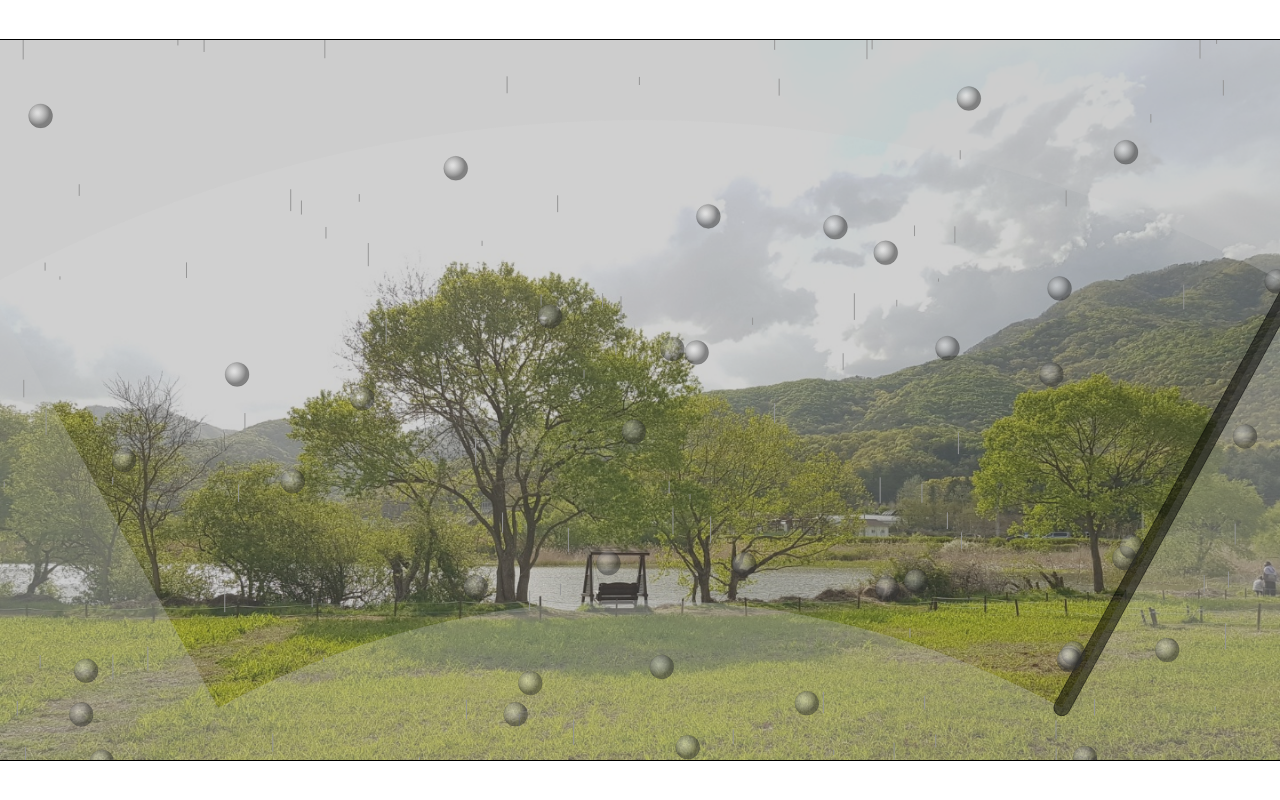
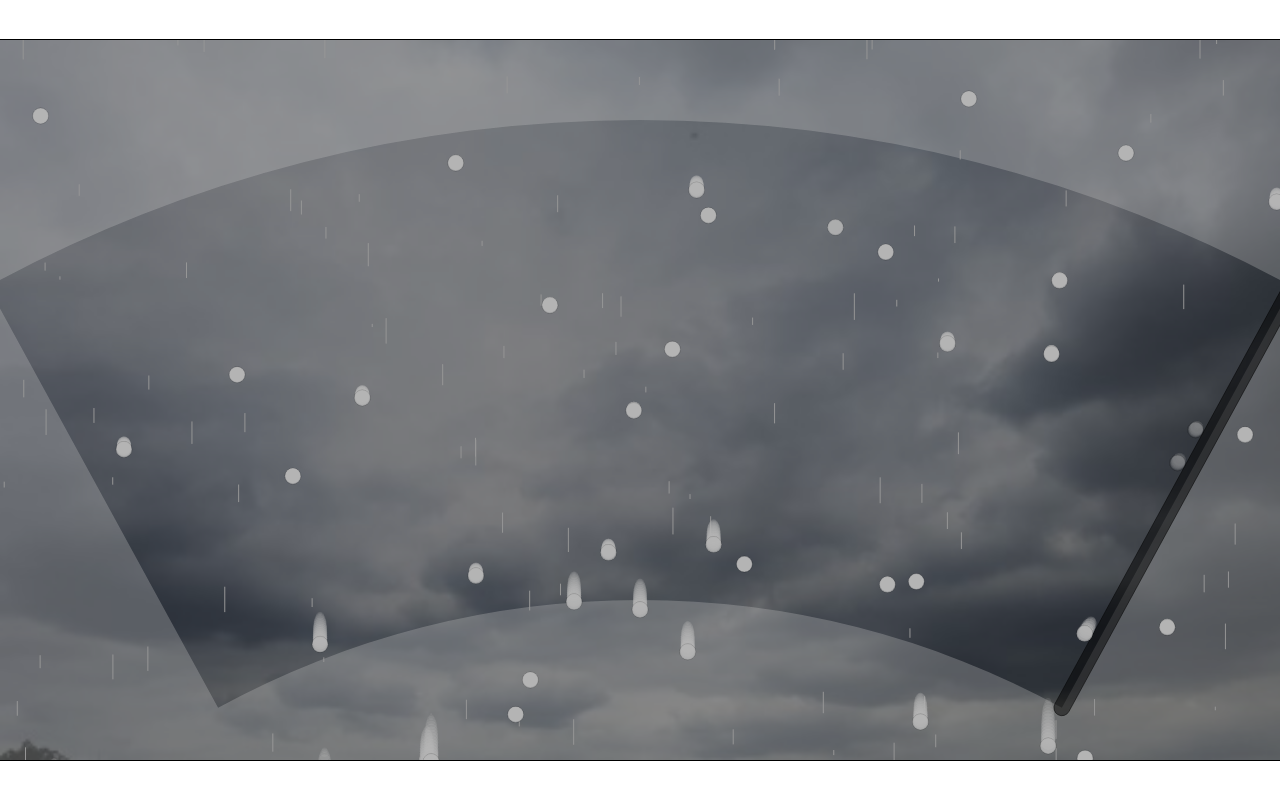
Before and after one commit to 4802852/watching_rain_in_car, a React (Create React App) app: page / in a window 1280 px wide. Built offline with nearby package versions, Linux system fonts and the light colour scheme.

Commit message:
style modify

```diff
--- /dev/null
+++ b/src/components/RainDropOnAir.js
@@ -0,0 +1,34 @@
+export class DropOnAir {
+  constructor(index, canvasWidth, canvasHeight) {
+    this.index = index;
+    this.canvasWidth = canvasWidth;
+    this.canvasHeight = canvasHeight;
+    this.speedVar = canvasHeight / 150;
+    this.minSpeed = canvasHeight / 20;
+    this.lengthVar = canvasHeight / 30;
+    this.minLength = canvasHeight / 255;
+    this.x = Math.random() * this.canvasWidth;
+    this.y = Math.random() * this.canvasHeight;
+    this.speed = Math.random() * this.speedVar + this.minSpeed;
+    this.length = Math.random() * this.lengthVar + this.minLength;
+  }
+
+  draw(context) {
+    context.strokeStyle = "rgb(150,150,150)";
+    context.beginPath();
+    context.moveTo(this.x, this.y);
+    context.lineTo(this.x, this.y + this.length);
+    context.stroke();
+  }
+
+  update(context) {
+    this.y += this.speed;
+    if (this.y > this.canvasHeight) {
+      this.x = Math.random() * this.canvasWidth;
+      this.y = 0;
+      this.speed = Math.random() * this.speedVar + this.minSpeed;
+      this.length = Math.random() * this.lengthVar + this.minLength;
+    }
+    this.draw(context);
+  }
+}
--- a/src/components/RainDrop.js
+++ b/src/components/RainDropOnWindow.js
@@ -1,59 +1,22 @@
-export class DropOnAir {
-  constructor(index, canvasWidth, canvasHeight) {
-    this.index = index;
-    this.canvasWidth = canvasWidth;
-    this.canvasHeight = canvasHeight;
-    this.speedVar = canvasHeight / 150;
-    this.minSpeed = canvasHeight / 20;
-    this.lengthVar = canvasHeight / 30;
-    this.minLength = canvasHeight / 255;
-    this.x = Math.random() * this.canvasWidth;
-    this.y = Math.random() * this.canvasHeight;
-    this.speed = Math.random() * this.speedVar + this.minSpeed;
-    this.length = Math.random() * this.lengthVar + this.minLength;
-  }
-
-  draw(context) {
-    context.strokeStyle = "rgb(150,150,150)";
-    context.beginPath();
-    context.moveTo(this.x, this.y);
-    context.lineTo(this.x, this.y + this.length);
-    context.stroke();
-  }
-
-  update(context) {
-    this.y += this.speed;
-    if (this.y > this.canvasHeight) {
-      this.x = Math.random() * this.canvasWidth;
-      this.y = 0;
-      this.speed = Math.random() * this.speedVar + this.minSpeed;
-      this.length = Math.random() * this.lengthVar + this.minLength;
-    }
-    this.draw(context);
-  }
-}
-
 export class DropOnWindow {
   constructor(index, canvasWidth, canvasHeight) {
     this.index = index;
     this.canvasWidth = canvasWidth;
     this.canvasHeight = canvasHeight;
-    this.dropSize = Math.floor(canvasHeight / 60);
+    this.dropSize = canvasHeight / 100 >= 3 ? canvasHeight / 90 : 3;
     this.wiperThres = canvasWidth / 80;
     this.speedVar = canvasHeight / 500;
     this.minSpeed = canvasHeight / 400;
-    this.lengthVar = canvasHeight / 30;
-    this.minLength = canvasHeight / 500;
     this.x = Math.random() * this.canvasWidth;
     this.y = Math.random() * this.canvasHeight;
     this.maxSpeed = Math.random() * this.speedVar + this.minSpeed;
-    this.length = Math.random() * this.lengthVar + this.minLength;
     this.cnt = 0;
     this.speed = 0;
     this.acceration = 0.05;
   }
 
   draw(context, wiperData) {
+    let isWiped = 0.7;
     if (this.speed < this.maxSpeed) this.speed = this.acceration * (this.cnt / 50) * (this.cnt / 50);
     this.cnt++;
     if (this.y > this.canvasHeight) {
@@ -85,18 +48,22 @@ export class DropOnWindow {
         this.y += dy * 2;
       }
       this.y += this.speed / 5;
+      isWiped = 0.1;
     } else {
       this.y += this.speed;
     }
-    context.strokeStyle = "rgb(0,0,0,00.1)";
+    context.strokeStyle = "rgb(0,0,0,0.2)";
     context.beginPath();
     context.arc(this.x, this.y, this.dropSize, 0, 2 * Math.PI);
     context.stroke();
-    let grd = context.createRadialGradient(this.x - this.dropSize / 4, this.y - this.dropSize / 4, (this.dropSize / 12) & 7, this.x - this.dropSize / 4, this.y - this.dropSize / 4, this.dropSize);
-    grd.addColorStop(0, "rgb(255,255,255,0.3)");
-    grd.addColorStop(1, "rgb(50,50,50,0.5");
-    context.fillStyle = grd;
+    context.fillStyle = `rgb(180,180,180,${isWiped})`;
     context.fill();
+    const data = {
+      x: this.x,
+      y: this.y,
+      opacity: isWiped,
+    };
+    return data;
   }
 
   update() {
@@ -108,3 +75,39 @@ export class DropOnWindow {
     this.cnt = 0;
   }
 }
+
+export class DropRemain {
+  constructor(index, canvasWidth, canvasHeight, remainDropNumber) {
+    this.index = index;
+    this.canvasWidth = canvasWidth;
+    this.canvasHeight = canvasHeight;
+    let remainNumber = Math.floor(this.index / remainDropNumber);
+    this.dropSize = (canvasHeight / 100) * (1 - Math.pow(0.85, remainNumber));
+    this.wiperThres = canvasWidth / 80;
+    this.x = -20;
+    this.y = -20;
+    this.opacity = 0;
+  }
+
+  draw(context, dropData) {
+    const { x, y, opacity } = dropData;
+    this.x = x;
+    this.y = y;
+    this.opacity = opacity * 0.9;
+    context.strokeStyle = "rgb(0,0,0,0)";
+    context.beginPath();
+    context.arc(this.x, this.y, this.dropSize, 0, Math.PI * 2);
+    context.stroke();
+    context.fillStyle = `rgb(180,180,180,${this.opacity})`;
+    context.fill();
+  }
+
+  getData() {
+    const data = {
+      x: this.x,
+      y: this.y,
+      opacity: this.opacity,
+    };
+    return data;
+  }
+}
--- a/src/components/RainInCar.js
+++ b/src/components/RainInCar.js
@@ -1,12 +1,13 @@
 import React from "react";
 import { useCanvas } from "../hooks/useCanvas";
-import { DropOnAir, DropOnWindow } from "./RainDrop";
+import { DropOnAir } from "./RainDropOnAir";
+import { DropOnWindow, DropRemain } from "./RainDropOnWindow";
 import Wiper from "./Wiper";
 
 const RainInCar = ({ canvasWidth, canvasHeight }) => {
   // Background
   const fillBackground = (context) => {
-    context.fillStyle = "rgb(100,100,100,0.3)";
+    context.fillStyle = "rgb(31,31,31,0.5)";
     context.fillRect(0, 0, canvasWidth, canvasHeight);
   };
 
@@ -50,9 +51,15 @@ const RainInCar = ({ canvasWidth, canvasHeight }) => {
   }
 
   // RainDrop on Window
+  const dropNumber = canvasWidth < 500 ? 20 : 40;
   const windowDrops = [];
-  for (let i = 0; i < (canvasWidth < 500 ? 20 : 40); i++) {
+  for (let i = 0; i < dropNumber; i++) {
     windowDrops.push(new DropOnWindow(i, canvasWidth, canvasHeight));
+  }
+  const reaminDropNumber = 15;
+  const windowDropRemains = [];
+  for (let i = 0; i < dropNumber * (reaminDropNumber + 1); i++) {
+    windowDropRemains.push(new DropRemain(i, canvasWidth, canvasHeight, reaminDropNumber));
   }
 
   // Animation Render
@@ -72,8 +79,17 @@ const RainInCar = ({ canvasWidth, canvasHeight }) => {
       }, ((wiperLimit * 4) / wiperVelocity / 60) * 1000);
     }
     let wiperData = wiper.animate(context, IsWiping);
+    // Rain Drop on Window Remains
+    for (let i = dropNumber; i < dropNumber * (reaminDropNumber + 1); i++) {
+      let dropData = windowDropRemains[i].getData();
+      windowDropRemains[i - dropNumber].draw(context, dropData);
+    }
     // Rain Drop on Window
-    windowDrops.forEach((drop) => drop.draw(context, wiperData));
+    windowDrops.forEach((drop, index) => {
+      let dropData = drop.draw(context, wiperData);
+      //   console.log(dropData);
+      windowDropRemains[reaminDropNumber * dropNumber + index].draw(context, dropData);
+    });
   };
 
   const canvasRef = useCanvas(canvasWidth, canvasHeight, animate);
```
Also changed, not shown: public/image/background.jpeg.
